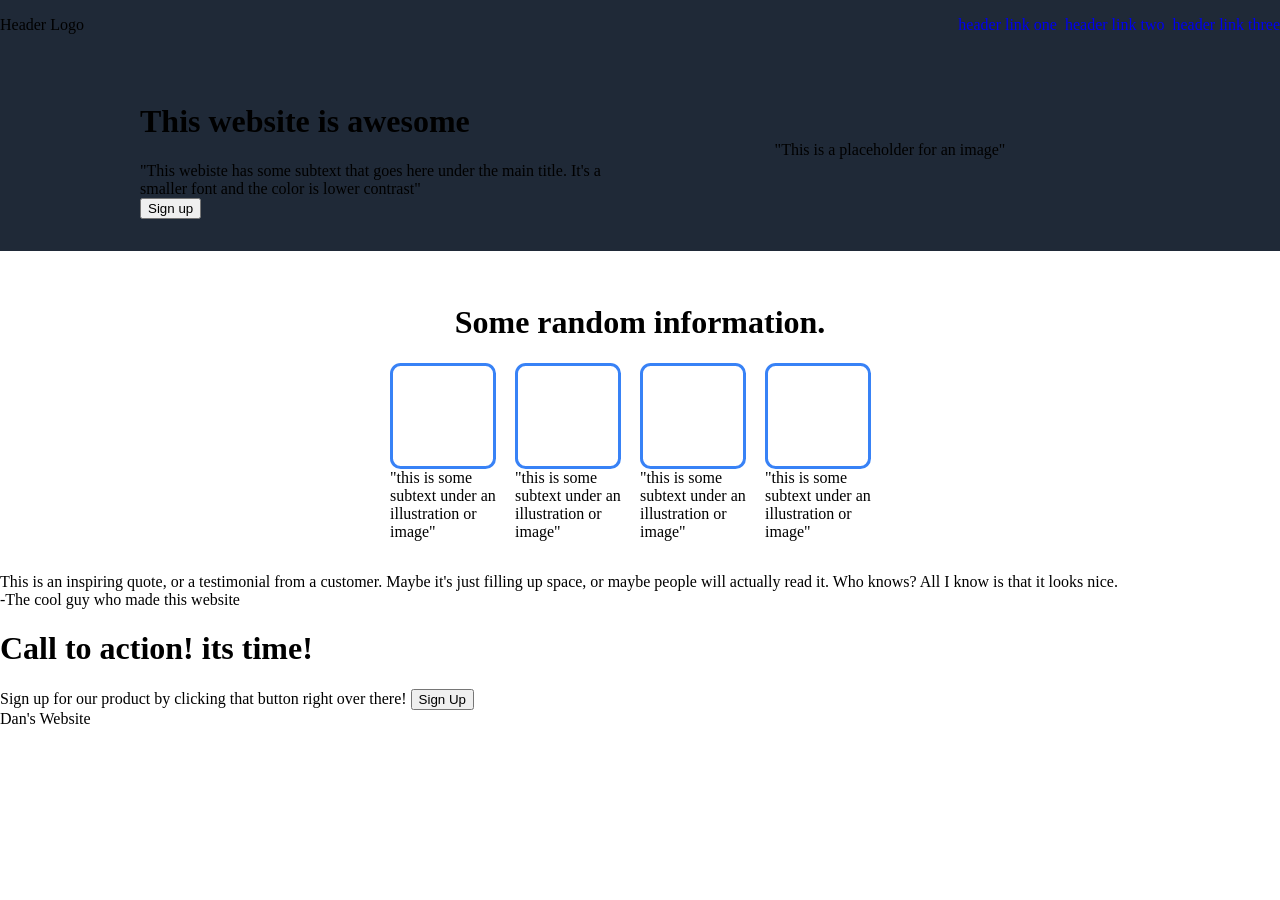
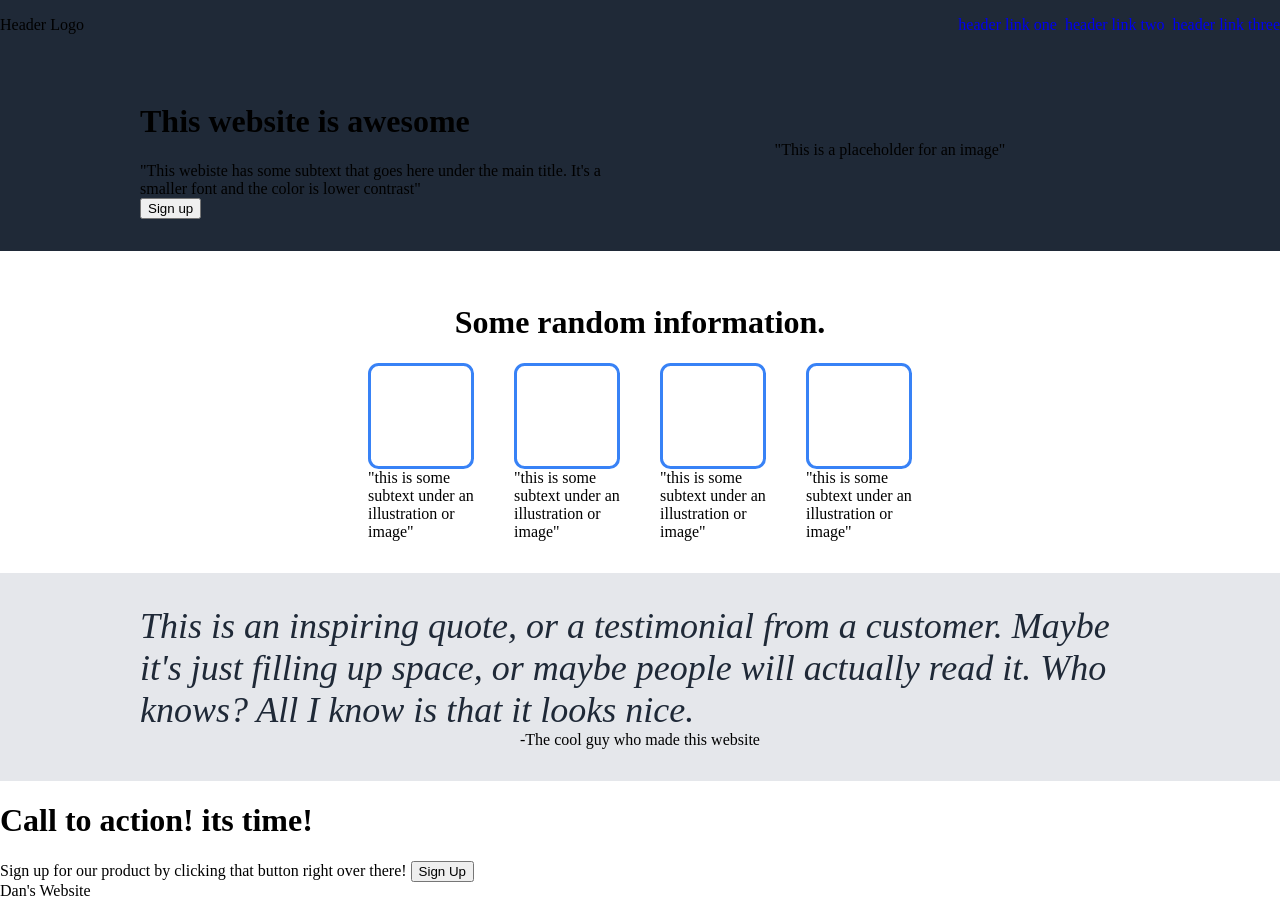
Before and after one commit to GimmieCodes/landing-page, a plain HTML site: page index.html in a window 1280 px wide. Before the commit the page ends 800 px from the top, so only its background shows below. Drawn offline with Linux system fonts and the light colour scheme.

Commit message:
Style and align quote section

```diff
--- a/style.css
+++ b/style.css
@@ -1,6 +1,7 @@
 body {
     margin: 0;
     padding: 0;
+    height: 100vh;
 }
 ul,li{
     display: flex;
@@ -55,7 +56,13 @@ a {
 .img-boxes{
     display: flex;
     flex-direction: column;
-    gap: ;
+    align-items: center;
+    padding-left: 20px;
+    padding-right: 20px;
+}
+.info-text{
+    display: flex;
+    justify-content: center;
 }
 .box{
     width: 100px;
@@ -64,3 +71,18 @@ a {
     border-radius: 10%;
     border-color: #3882f6;
 }
+.container3{
+    display: flex;
+    justify-content: center;
+    flex-direction: column;
+    align-items: center;
+    padding: 32px;
+    background: #e5e7eb
+}
+.quote{
+    display: flex;
+    font-size: 36px;
+    font-style: italic;
+    color: #1f2937;
+    width: 1000px;
+}
```
